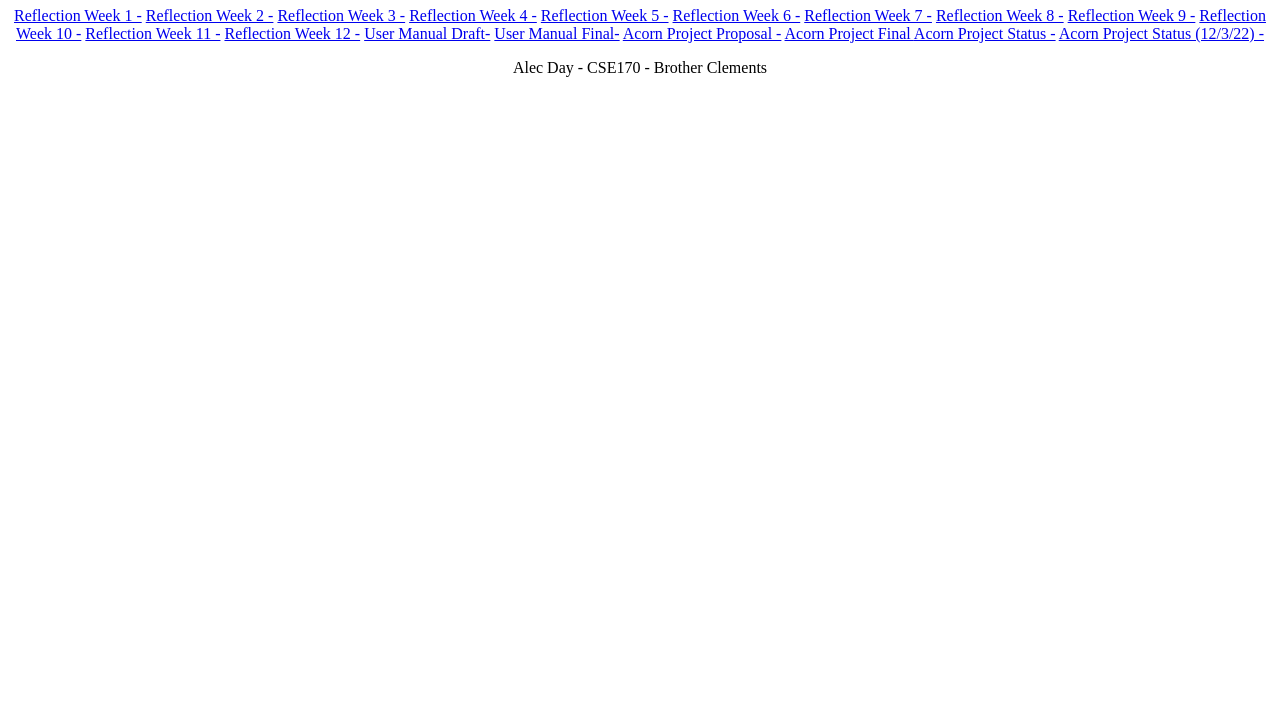
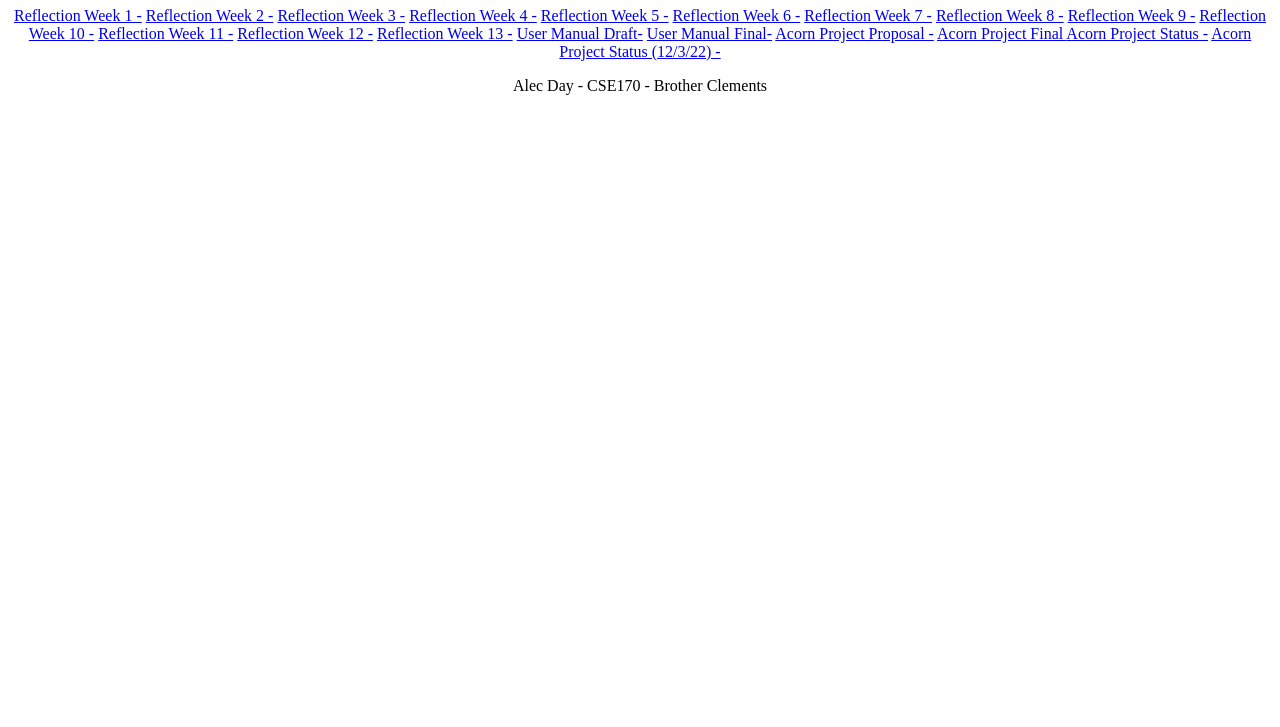
Before and after one commit to jaarhday/CSE-170, a plain HTML site: page index.html in a window 1280 px wide. Shown: the part 73-800 px from the top of the page. Drawn offline with Linux system fonts and the light colour scheme.

Commit message:
Update index.html

```diff
--- a/index.html
+++ b/index.html
@@ -25,6 +25,7 @@
             <a href="./CSE170_Wk10.docx"> Reflection Week 10 -</a>
             <a href="./CSE170_Wk11.docx"> Reflection Week 11 -</a>
             <a href="./CSE170_Wk12.docx"> Reflection Week 12 -</a>
+            <a href="./CSE170_Wk13.docx"> Reflection Week 13 -</a>
             <a href="./User Manual - Alec Day.docx"> User Manual Draft-</a>
             <a href="./User Manual Final - Alec Day.docx"> User Manual Final-</a>
             <a href="./AProjProp.docx"> Acorn Project Proposal -</a>
```
